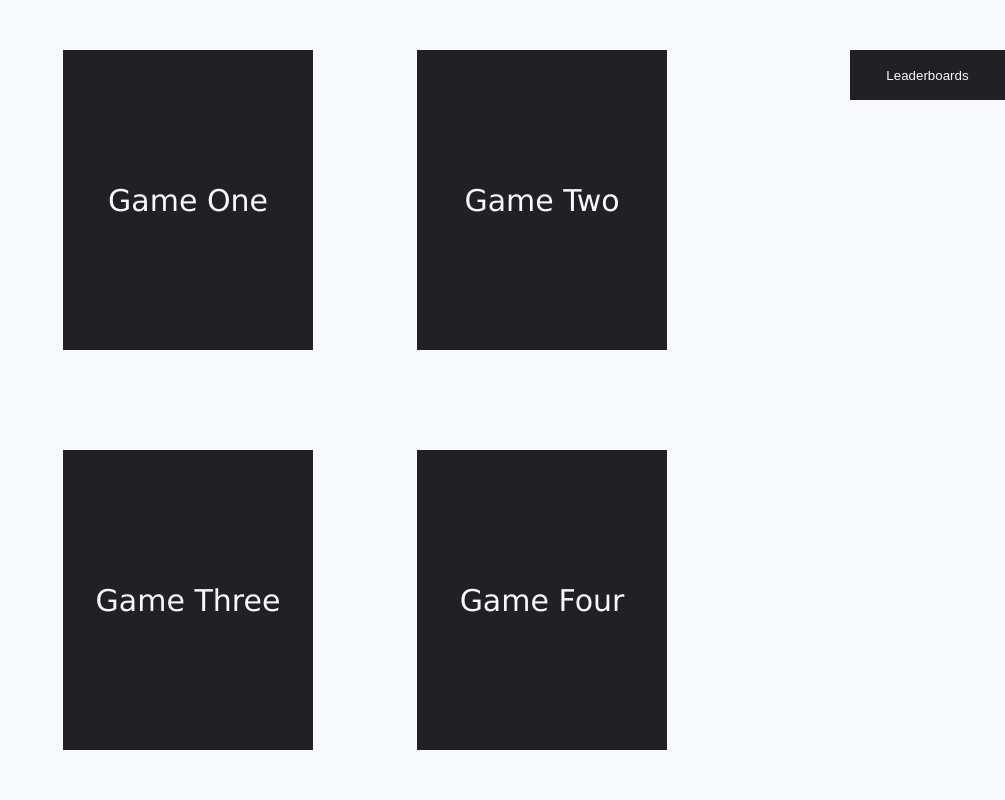
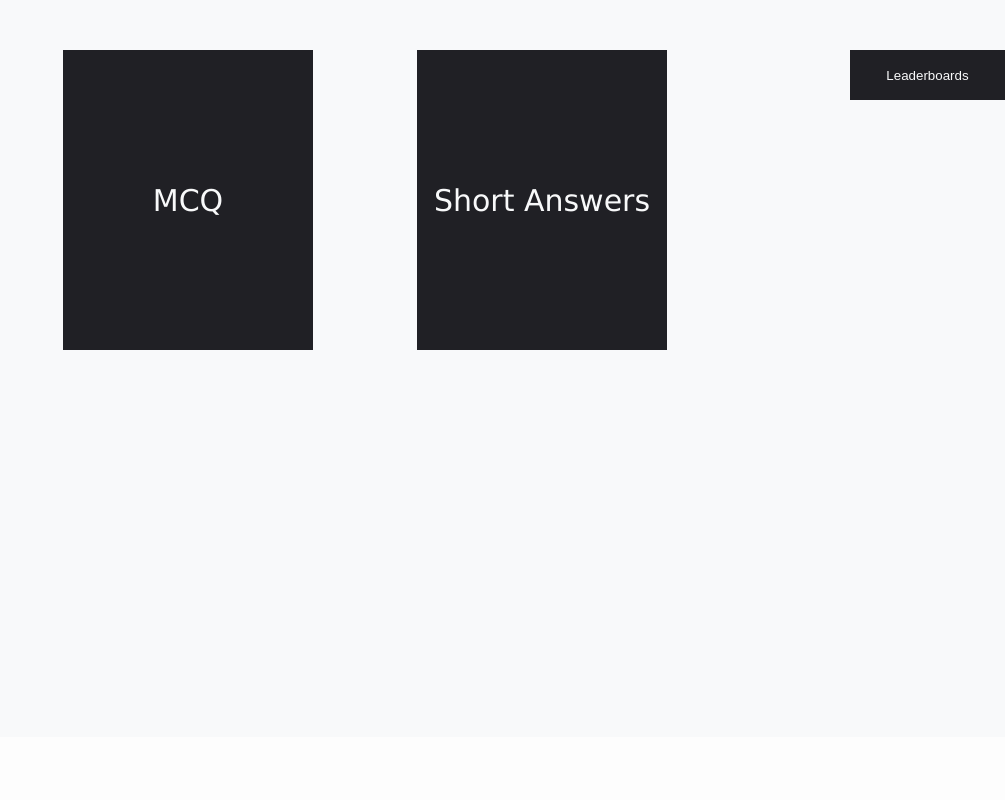
Before and after one commit to Newcastle-University-CSC2033-Group04/FDM, a Flask app: page /games in a window 1280 px wide. Shown: the part 63-863 px from the top of the page, without its empty margins (275-1280 px from the left). After the commit the page ends 413 px from the top, so only its background shows below. Run offline with Flask 2, Linux system fonts and the light colour scheme.

Commit message:
Removed game 3 and 4, added next game button on end page, and link leaderboard button to leaderboard page on game 1 home page.

```diff
--- a/Templates/endPage.html
+++ b/Templates/endPage.html
@@ -22,7 +22,7 @@
                 </div>
             </form>
             <a href="/game1" class="button">Play Again</a>
-            <a href="/home" class="button">Home</a>
+            <a href="/game2" class="button">Next Game</a>
         </div>
     </div>
 </body>
--- a/Templates/game1Home.html
+++ b/Templates/game1Home.html
@@ -15,7 +15,7 @@
             <h1>Are You Ready?</h1>
             <!-- TODO: add href to leaderboard -->
             <a href="{{ url_for('games.game1') }}" class="button">Play</a>
-            <a href="" class="button">Leaderboard</a>
+            <a href="{{ url_for('games.leaderboard') }}" class="button">Leaderboard</a>
         </div>
     </div>
 
--- a/Templates/game2.html
+++ b/Templates/game2.html
@@ -5,7 +5,7 @@
     <link rel="stylesheet" type="text/css" href="{{ url_for('static',filename='styles/game2Style.css') }}">
 
     <div class="column is-4 is-offset-4">
-        <p class="title">Game 2</p>
+        <p class="title">Short Answers</p>
         <form method="POST">
             <div class="field">
                 {{ form.csrf_token() }}
--- a/Templates/games.html
+++ b/Templates/games.html
@@ -10,13 +10,11 @@
     </div>
     <div id="games">
         <a href="{{ url_for('games.game1Home') }}">
-            <button class="game-button">Game One</button>
+            <button class="game-button">MCQ</button>
         </a>
         <a href="{{ url_for('games.game2') }}">
-            <button class="game-button">Game Two</button>
+            <button class="game-button">Short Answers</button>
         </a>
-        <button class="game-button">Game Three</button>
-        <button class="game-button">Game Four</button>
     </div>
 
 {% endblock %}
```
